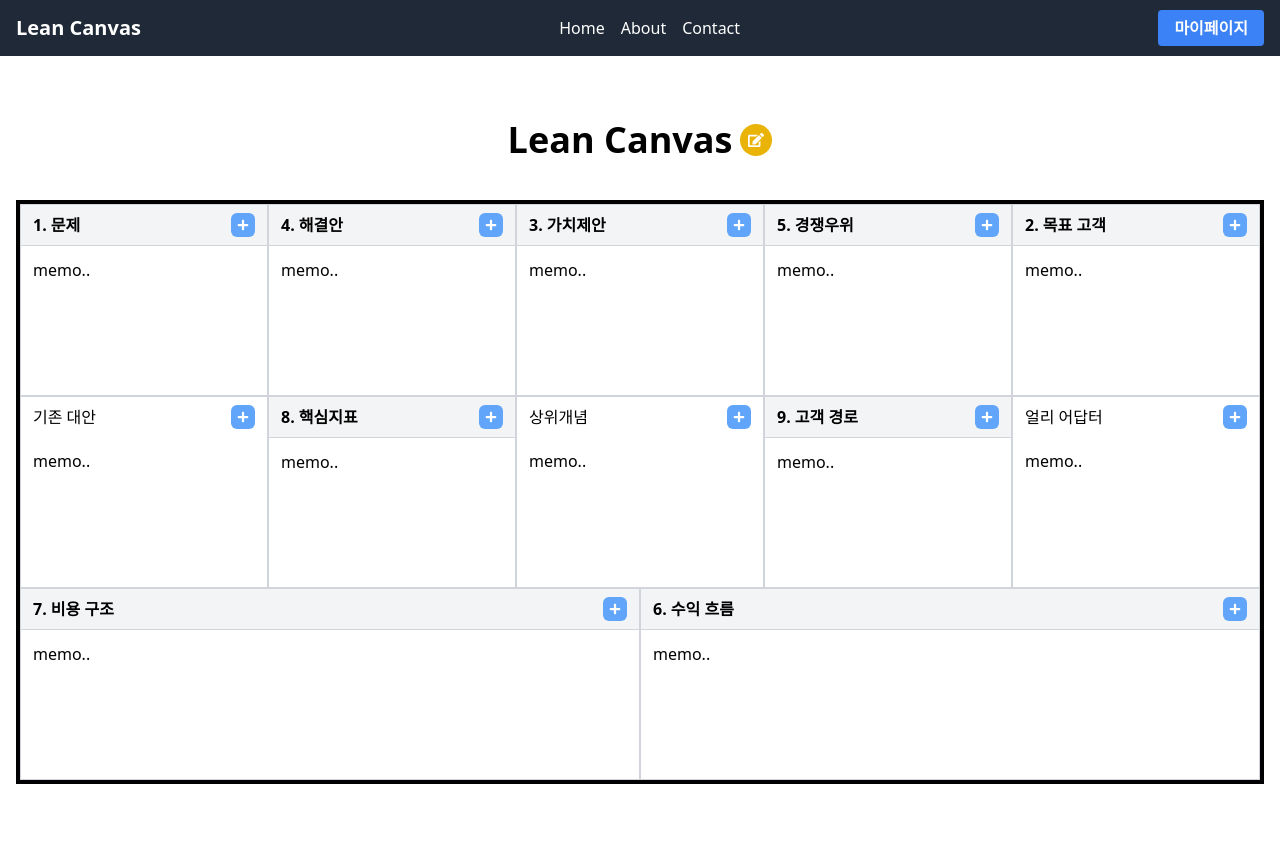
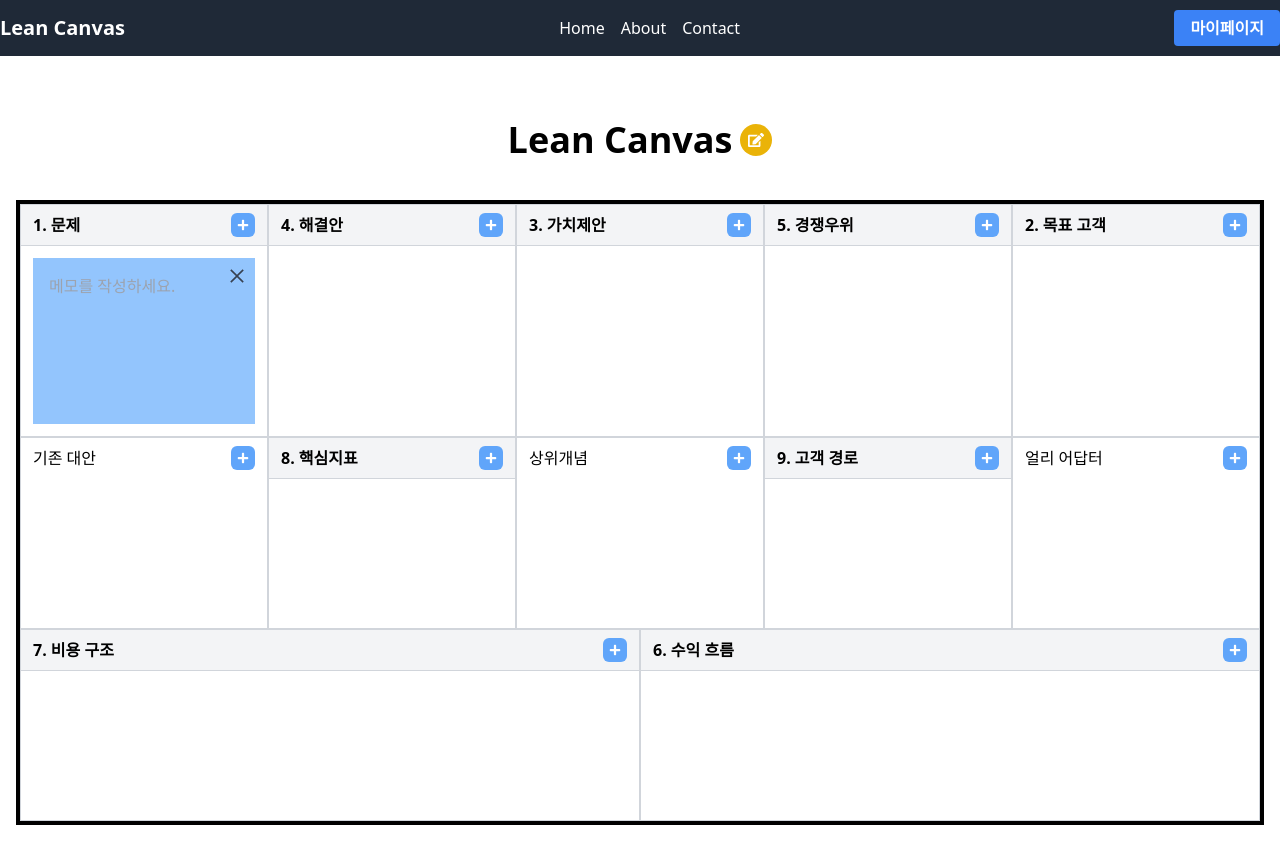
Before and after one commit to noh1oo1/lean-canvas-react, a React (Vite) app: page /canvases/1 in a window 1280 px wide. Both pictures are taken after a click on the button 243 px from the left and 225 px from the top of the page. Shown: the top 864 px of the page. Built offline with nearby package versions, Linux system fonts and the light colour scheme.

Commit message:
feat: 메모 추가 및 제거 UI 작업

```diff
--- a/src/components/CanvasCard.jsx
+++ b/src/components/CanvasCard.jsx
@@ -1,17 +1,42 @@
 import { FaPlus } from 'react-icons/fa';
+import { useState } from 'react';
+import { v4 as uuidv4 } from 'uuid';
+import Note from './Note';
 
 function CanvasCard({ title, isSubtitle = false }) {
+  const [notes, setNotes] = useState([]);
+
+  const handleAddNote = () => {
+    setNotes([...notes, { id: uuidv4(), content: '' }]);
+  };
+
+  const handleRemoveNote = id => {
+    setNotes(notes.filter(note => note.id !== id));
+  };
+
   return (
     <div className="row-span-1 bg-white min-h-48 border border-collapse border-gray-300">
       <div
         className={`${isSubtitle === false && 'bg-gray-100 border-b border-b-gray-300'} flex items-start justify-between px-3 py-2`}
       >
         <h3 className={`${isSubtitle === false && 'font-bold'} `}>{title}</h3>
-        <button className="bg-blue-400  text-white p-1.5 text-xs rounded-md">
+        <button
+          className="bg-blue-400  text-white p-1.5 text-xs rounded-md"
+          onClick={handleAddNote}
+        >
           <FaPlus />
         </button>
       </div>
-      <div className="space-y-3 min-h-32 p-3">memo..</div>
+      <div className="space-y-3 min-h-32 p-3">
+        {notes.map(note => (
+          <Note
+            key={note.id}
+            id={note.id}
+            content={note.content}
+            onRemoveNote={handleRemoveNote}
+          />
+        ))}
+      </div>
     </div>
   );
 }
--- a/src/components/Header.jsx
+++ b/src/components/Header.jsx
@@ -19,7 +19,7 @@ function Header() {
   const toggleMenu = () => setIsMenuOpen(!isMenuOpen);
 
   return (
-    <header className="sticky top-0 bg-gray-800 text-white px-4">
+    <header className="sticky top-0 bg-gray-800 text-white z-30">
       <div className="container mx-auto flex justify-between items-center h-14">
         <div>
           <Link to="/" className="text-xl font-bold">
--- /dev/null
+++ b/src/components/Note.jsx
@@ -0,0 +1,80 @@
+import { useEffect, useRef, useState } from 'react';
+import { AiOutlineClose, AiOutlineCheck } from 'react-icons/ai';
+
+const Note = ({ id, onRemoveNote }) => {
+  const colorOptions = [
+    'bg-yellow-300',
+    'bg-pink-300',
+    'bg-blue-300',
+    'bg-green-300',
+  ];
+
+  const randomIndex = Math.floor(Math.random() * colorOptions.length);
+
+  const [color, setColor] = useState(colorOptions[randomIndex]);
+
+  const [isEditing, setIsEditing] = useState(false);
+
+  const textareaRef = useRef(null);
+  const [content, setContent] = useState('');
+  useEffect(() => {
+    if (textareaRef.current) {
+      textareaRef.current.style.height =
+        textareaRef.current.scrollHeight + 'px';
+    }
+  }, [content]);
+
+  return (
+    <div
+      className={`p-4 ${color} relative max-h-[32rem] overflow-hidden`}
+      onClick={() => setIsEditing(true)}
+    >
+      <div className="absolute top-2 right-2">
+        {isEditing ? (
+          <button
+            aria-label="Check Note"
+            className="text-gray-700"
+            onClick={e => {
+              e.stopPropagation();
+              setIsEditing(false);
+            }}
+          >
+            <AiOutlineCheck size={20} />
+          </button>
+        ) : (
+          <button
+            aria-label="Close Note"
+            className="text-gray-700"
+            onClick={() => onRemoveNote(id)}
+          >
+            <AiOutlineClose size={20} />
+          </button>
+        )}
+      </div>
+      <textarea
+        ref={textareaRef}
+        value={content}
+        onChange={e => setContent(e.target.value)}
+        className={`w-full h-full bg-transparent resize-none border-none focus:outline-none text-gray-900 overflow-hidden`}
+        aria-label="Edit Note"
+        placeholder="메모를 작성하세요."
+        style={{ height: 'auto', minHeight: '8rem' }}
+        readOnly={!isEditing}
+      />
+      {isEditing && (
+        <div className="flex space-x-2">
+          {colorOptions.map((option, index) => (
+            <button
+              key={index}
+              className={`w-6 h-6 rounded-full cursor-pointer outline outline-gray-50 ${option}`}
+              onClick={() => setColor(option)}
+              aria-label={`Change color to ${option}`}
+            />
+          ))}
+        </div>
+      )}
+    </div>
+  );
+};
+
+export default Note;
```
